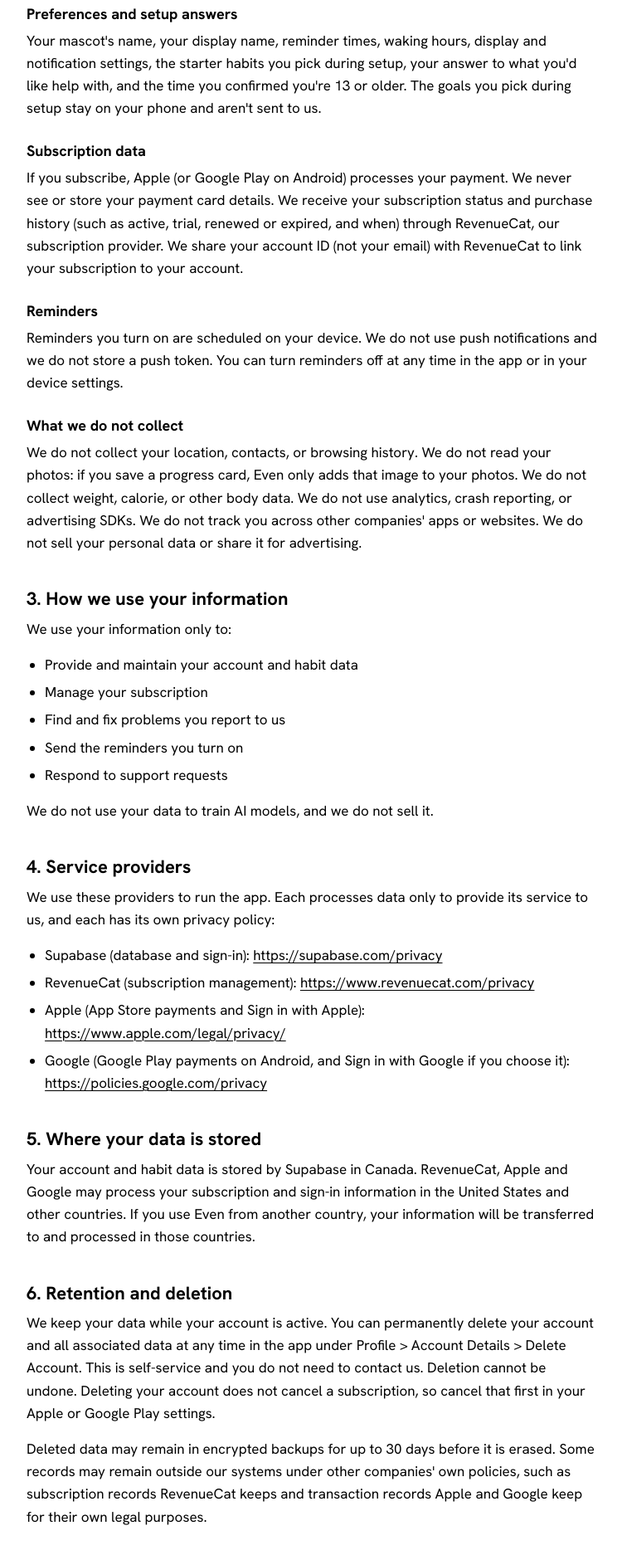
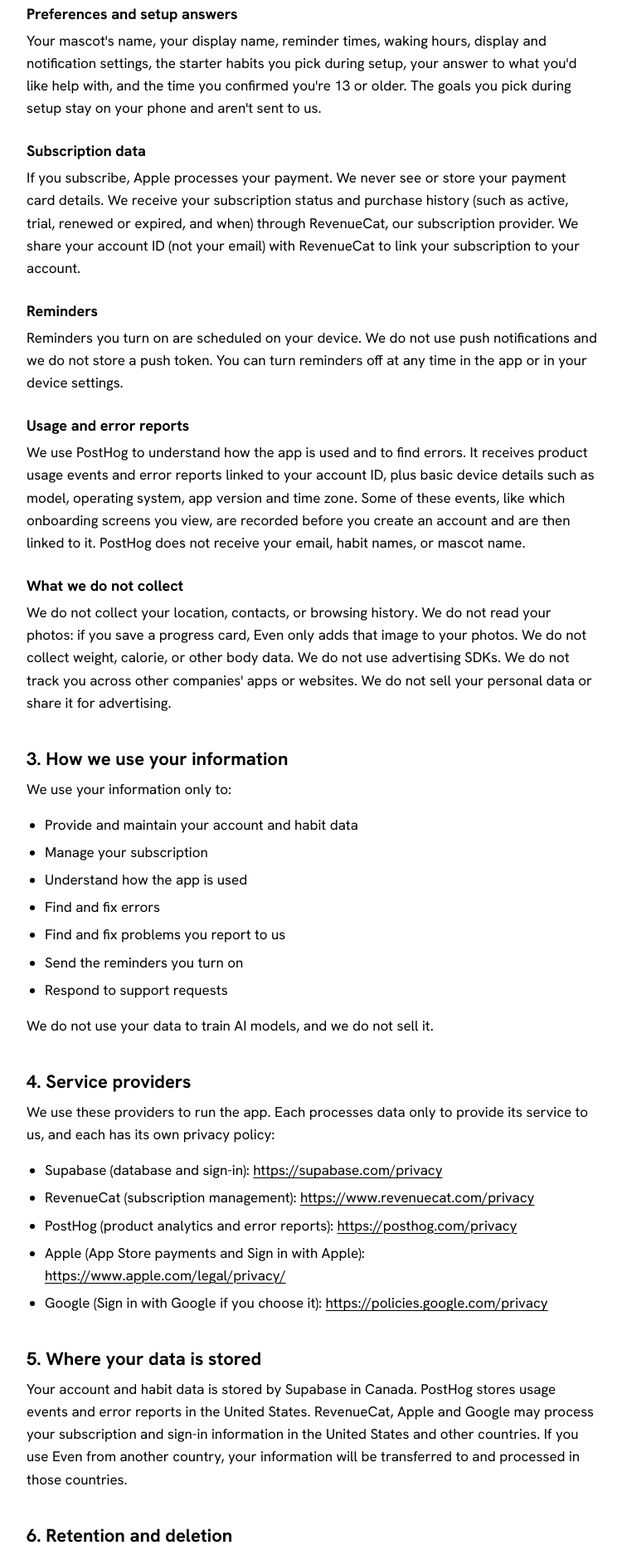
Before and after one commit to will-codez/even-support, a plain HTML site: page privacy/index.html in a window 1280 px wide. Shown: the part 886-2754 px from the top of the page at 83% size, without its empty margins (264-1014 px from the left). Drawn offline with Linux system fonts and the light colour scheme.

Commit message:
Privacy Policy: PostHog for usage events and error reports; iOS only
- New Usage and error reports section (PostHog, account ID only, device
  details, onboarding events linked after sign-up, no email, habit
  names or mascot name).
- No longer says we use no analytics or crash reporting; still no
  advertising SDKs.
- How we use: understand how the app is used, find and fix errors.
- PostHog added to service providers; its data stored in the US.
- Google Play wording removed (Sign in with Google stays).
- Legal basis adds understanding how the app is used.
- Last updated November 23, 2026.

```diff
--- a/privacy/index.html
+++ b/privacy/index.html
@@ -24,7 +24,7 @@
 
 <main class="wrap">
   <h1>Privacy Policy</h1>
-  <p class="updated">Last updated: November 3, 2026</p>
+  <p class="updated">Last updated: November 23, 2026</p>
 
   <p>This policy explains what information Even - Habit App ("Even") collects, why we collect it, who we share it with, and the control you have over it. Even is for people 13 and older.</p>
 
@@ -43,19 +43,24 @@
   <p>Your mascot's name, your display name, reminder times, waking hours, display and notification settings, the starter habits you pick during setup, your answer to what you'd like help with, and the time you confirmed you're 13 or older. The goals you pick during setup stay on your phone and aren't sent to us.</p>
 
   <h3>Subscription data</h3>
-  <p>If you subscribe, Apple (or Google Play on Android) processes your payment. We never see or store your payment card details. We receive your subscription status and purchase history (such as active, trial, renewed or expired, and when) through RevenueCat, our subscription provider. We share your account ID (not your email) with RevenueCat to link your subscription to your account.</p>
+  <p>If you subscribe, Apple processes your payment. We never see or store your payment card details. We receive your subscription status and purchase history (such as active, trial, renewed or expired, and when) through RevenueCat, our subscription provider. We share your account ID (not your email) with RevenueCat to link your subscription to your account.</p>
 
   <h3>Reminders</h3>
   <p>Reminders you turn on are scheduled on your device. We do not use push notifications and we do not store a push token. You can turn reminders off at any time in the app or in your device settings.</p>
 
+  <h3>Usage and error reports</h3>
+  <p>We use PostHog to understand how the app is used and to find errors. It receives product usage events and error reports linked to your account ID, plus basic device details such as model, operating system, app version and time zone. Some of these events, like which onboarding screens you view, are recorded before you create an account and are then linked to it. PostHog does not receive your email, habit names, or mascot name.</p>
+
   <h3>What we do not collect</h3>
-  <p>We do not collect your location, contacts, or browsing history. We do not read your photos: if you save a progress card, Even only adds that image to your photos. We do not collect weight, calorie, or other body data. We do not use analytics, crash reporting, or advertising SDKs. We do not track you across other companies' apps or websites. We do not sell your personal data or share it for advertising.</p>
+  <p>We do not collect your location, contacts, or browsing history. We do not read your photos: if you save a progress card, Even only adds that image to your photos. We do not collect weight, calorie, or other body data. We do not use advertising SDKs. We do not track you across other companies' apps or websites. We do not sell your personal data or share it for advertising.</p>
 
   <h2>3. How we use your information</h2>
   <p>We use your information only to:</p>
   <ul>
     <li>Provide and maintain your account and habit data</li>
     <li>Manage your subscription</li>
+    <li>Understand how the app is used</li>
+    <li>Find and fix errors</li>
     <li>Find and fix problems you report to us</li>
     <li>Send the reminders you turn on</li>
     <li>Respond to support requests</li>
@@ -67,15 +72,16 @@
   <ul>
     <li>Supabase (database and sign-in): <a href="https://supabase.com/privacy">https://supabase.com/privacy</a></li>
     <li>RevenueCat (subscription management): <a href="https://www.revenuecat.com/privacy">https://www.revenuecat.com/privacy</a></li>
+    <li>PostHog (product analytics and error reports): <a href="https://posthog.com/privacy">https://posthog.com/privacy</a></li>
     <li>Apple (App Store payments and Sign in with Apple): <a href="https://www.apple.com/legal/privacy/">https://www.apple.com/legal/privacy/</a></li>
-    <li>Google (Google Play payments on Android, and Sign in with Google if you choose it): <a href="https://policies.google.com/privacy">https://policies.google.com/privacy</a></li>
+    <li>Google (Sign in with Google if you choose it): <a href="https://policies.google.com/privacy">https://policies.google.com/privacy</a></li>
   </ul>
 
   <h2>5. Where your data is stored</h2>
-  <p>Your account and habit data is stored by Supabase in Canada. RevenueCat, Apple and Google may process your subscription and sign-in information in the United States and other countries. If you use Even from another country, your information will be transferred to and processed in those countries.</p>
+  <p>Your account and habit data is stored by Supabase in Canada. PostHog stores usage events and error reports in the United States. RevenueCat, Apple and Google may process your subscription and sign-in information in the United States and other countries. If you use Even from another country, your information will be transferred to and processed in those countries.</p>
 
   <h2>6. Retention and deletion</h2>
-  <p>We keep your data while your account is active. You can permanently delete your account and all associated data at any time in the app under Profile &gt; Account Details &gt; Delete Account. This is self-service and you do not need to contact us. Deletion cannot be undone. Deleting your account does not cancel a subscription, so cancel that first in your Apple or Google Play settings.</p>
+  <p>We keep your data while your account is active. You can permanently delete your account and all associated data at any time in the app under Profile &gt; Account Details &gt; Delete Account. This is self-service and you do not need to contact us. Deletion cannot be undone. Deleting your account does not cancel a subscription, so cancel that first in your Apple settings.</p>
   <p>Deleted data may remain in encrypted backups for up to 30 days before it is erased. Some records may remain outside our systems under other companies' own policies, such as subscription records RevenueCat keeps and transaction records Apple and Google keep for their own legal purposes.</p>
 
   <h2>7. Your rights</h2>
@@ -85,7 +91,7 @@
     <li>Delete your data: use account deletion (Section 6).</li>
     <li>Export or correct your data: email <a href="mailto:evenhabitsapp@gmail.com">evenhabitsapp@gmail.com</a> and we will respond within 30 days.</li>
   </ul>
-  <p>If you are in the European Economic Area or the United Kingdom, you have rights under the GDPR, including the right to lodge a complaint with your local data protection authority. Our legal basis for using your data is providing the service you asked for, along with our legitimate interest in keeping the app secure and working.</p>
+  <p>If you are in the European Economic Area or the United Kingdom, you have rights under the GDPR, including the right to lodge a complaint with your local data protection authority. Our legal basis for using your data is providing the service you asked for, along with our legitimate interest in keeping the app secure and working and understanding how it's used.</p>
   <p>If you are a California resident, you have rights under the CCPA/CPRA, including the right to know what personal information we collect and to request its deletion. We do not sell or share personal information as those terms are defined under California law.</p>
 
   <h2>8. Children's privacy</h2>
```
